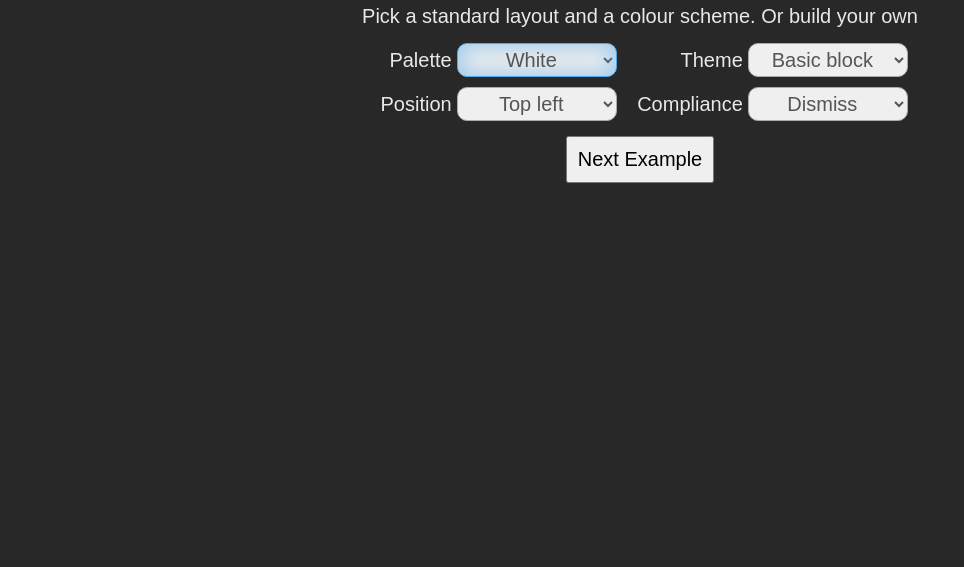
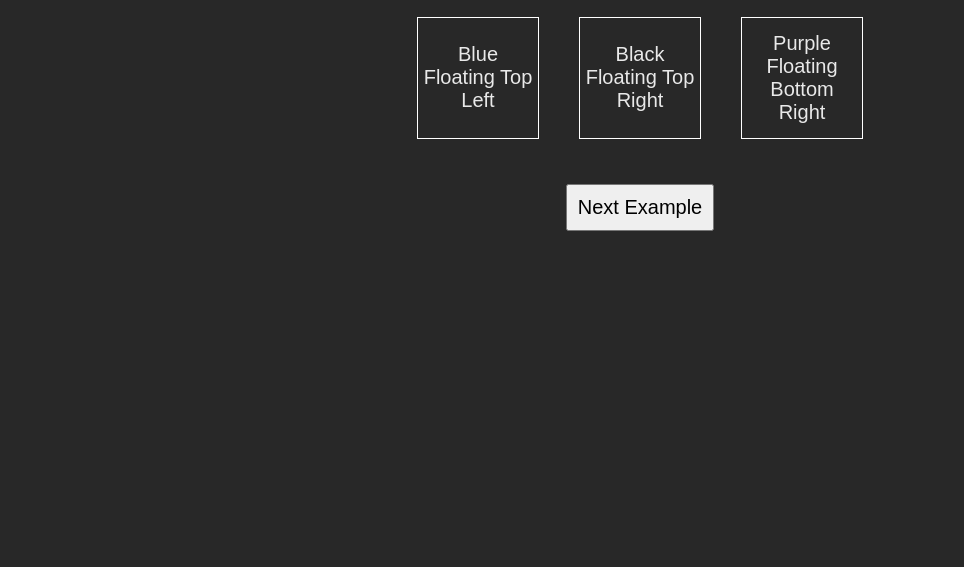
Before and after one commit to osano/cookieconsent, a website: page examples/example-1-themes.html in a window 1280 px wide. Shown: the part 424-991 px from the top of the page, without its empty margins (0-964 px from the left). After the commit the page ends 800 px from the top, so only its background shows below. Drawn offline with Linux system fonts and the light colour scheme; files that its build step writes are made by us from their sources.

Commit message:
changed example-1 to a lists of pre-configured pops

```diff
--- a/examples/example-1-themes.html
+++ b/examples/example-1-themes.html
@@ -14,6 +14,21 @@
     .example-window .selectbox {display: inline-block; width: 8em;}
   </style>
 
+  <script>
+    window.cookieconsent_examples = {
+      currentOpen: -1,
+      instances: [],
+      options: {
+        'Red Banner Top': {type: 'info', theme: 'basic-inline', palette: 'red', position: 'banner-top'},
+        'White Banner Top': {type: 'opt-out', theme: 'basic-inline', palette: 'white', position: 'banner-top'},
+        'Black Banner Bottom': {type: 'opt-in', theme: 'basic-inline', palette: 'black', position: 'banner-bottom'},
+        'Blue Floating Top Left': {type: 'info', theme: 'basic-block', palette: 'blue', position: 'top-left'},
+        'Black Floating Top Right': {type: 'opt-out', theme: 'basic-block', palette: 'black-orange', position: 'top-right'},
+        'Purple Floating Bottom Right': {type: 'opt-in', theme: 'basic-block', palette: 'purple-white', position: 'bottom-right'},
+      }
+    };
+  </script>
+
 <body role="document">
 
   <div class="center-outer fit">
@@ -22,27 +37,7 @@
         <h1>Standard themes</h1>
         <p>Pick a standard layout and a colour scheme. Or build your own</p>
 
-        <div class="popup-selector">
-          <div class="form-input">
-            <label>Palette</label>
-            <select id="palette" class="selectbox"></select>
-          </div>
-
-          <div class="form-input">
-            <label>Theme</label>
-            <select id="theme" class="selectbox"></select>
-          </div>
-
-          <div class="form-input">
-            <label>Position</label>
-            <select id="position" class="selectbox"></select>
-          </div>
-
-          <div class="form-input">
-            <label>Compliance</label>
-            <select id="compliance" class="selectbox"></select>
-          </div>
-        </div>
+        <ul class="example-selector"></ul>
 
         <div class="btn-group">
           <button onclick="javascript: window.location = './examples/example-2-custom-theme.html';">Next Example</button>
@@ -55,52 +50,42 @@
 <script src="src/cookieconsent.js"></script>
 <script>
 
-  (function (C, U) {
+  (function (C, E) {
 
-    // get the list of options for our select boxes
-    var userOptions = {
-      theme      : C.Popup.getThemes(),
-      palette    : C.Popup.getPalettes(),
-      compliance : C.Popup.getCompliances(),
-      position   : ['top-left', 'top-right', 'bottom-left', 'bottom-right', 'banner-top', 'banner-bottom'],
+    var examples = Object.keys(E.options);
+    var $selector = document.querySelector('.example-selector');
+
+    $selector.innerHTML = '<li class="container"><span class="inner">' + Object.keys(E.options).join('</span></li><li class="container"><span class="inner">') + '</span></li>';
+
+    $selector.onclick = function (e) {
+      var targ = e.target, item;
+
+      // This click event could have been called for any of the child elements.
+      // Out of these child elements, we want to find the closest LI element (the direct UL decendant).
+      while (targ.tagName != 'LI' && targ.parentNode) {
+        targ = targ.parentNode;
+      }
+
+      // if target is a direct child of $selector
+      if (targ.parentNode.isSameNode($selector)) {
+        var idx = Array.prototype.indexOf.call($selector.children, targ);
+
+        if (idx != E.currentOpen) {
+          if (E.currentOpen >= 0)
+            E.instances[E.currentOpen].close();
+
+          if (idx >= 0)
+            E.instances[idx].open();
+
+          E.currentOpen = idx;
+        }
+      }
     };
 
-    var $content = document.querySelector('.center-outer');
-
-    // create an object of elements indexed by their name i.e. `elems.theme` or `elems.palette`
-    var elems = U.createInputs(Object.keys(userOptions));
-
-    // fill the select box elements with the user options. use the `pretty` function to format each one
-    U.createSelects(elems, userOptions, U.formatSelectOptionsFromArray.bind(null, U.pretty));
-
-    // add an 'onchange' event to each element which calls `draw`
-    var updater = U.createUpdater(elems, draw.bind(null, '__cookieconsent_popup'))
-
-    updater(); // trigger the first update
-    elems.palette.focus(); // focus the first input
-
-    function draw (name, inputs) {
-      var options = getOptions(inputs);
-
-      if (!window[name]) {
-        window[name] = C.factory(options);
-      } else {
-        window[name].initialise(options);
-      }
-
-      window[name].open();
-      U.positionContent($content, window[name].element, options.position);
+    for (var i = 0, l = examples.length; i < l; ++i) {
+      E.instances[i] = C.factory(E.options[examples[i]]);
     }
 
-    function getOptions(inputs) {
-      return {
-        type: inputs.compliance,
-        theme: inputs.theme,
-        palette: inputs.palette,
-        position: inputs.position,
-      };
-    }
-
-  }(window.cookieconsent, window.cookieconsent_example_util));
+  }(window.cookieconsent, window.cookieconsent_examples));
 
 </script>
--- a/examples/style.css
+++ b/examples/style.css
@@ -10,7 +10,6 @@ body, html {
 
   height: 100%;
 }
-
 
 .example-window {
   text-align: center;
@@ -29,13 +28,30 @@ body, html {
   padding: .5em;
   font-size: 1em;
 }
-.example-window .btn-group {
-  margin: 0 0 1em 0;
-}
 .example-window label {
   text-align: right;
   display: inline-block;
   width: 6em;
+}
+
+.example-selector {
+  list-style: none;
+  padding: 0;
+}
+
+.example-selector>li {
+  display: inline-block;
+  height: 6em;
+  width: 6em;
+  border: 1px solid #fff;
+  text-align: center;
+  cursor: pointer;
+  margin: 1em;
+  overflow: hidden;
+}
+
+.example-selector>li:hover {
+  box-shadow: inset 0 0 40px 9px #222;
 }
 
 .selectbox {
@@ -52,16 +68,11 @@ body, html {
   border-color: #51a7e8;
   box-shadow: inset 0 0 1em .2em rgba(81, 167, 232, 0.5);
 }
-
-.form-input {
+.button:before {
+  content: '';
   display: inline-block;
-  margin: 0 0 .5em 0;
-}
-
-
-#cookie-widget {
-  border: 3px dashed black;
-  padding: 0 20px;
+  vertical-align: middle;
+  height: 100%;
 }
 
 
@@ -76,6 +87,20 @@ body, html {
   display:table-cell;
   vertical-align:middle;
   text-align: center;
+}
+
+
+.container:before {
+  content: "";
+  display: inline-block;
+  vertical-align: middle;
+  height: 100%;
+}
+
+.inner {
+  display: inline-block;
+  vertical-align: middle;
+  padding: 3px 5px;
 }
 
 
--- a/src/cookieconsent.js
+++ b/src/cookieconsent.js
@@ -326,7 +326,7 @@
         },
         'purple-white': {
           popup: {background: '#956cb9', text: '#fff', link: '#fff'},
-          button: {background: '#ffffff', border: '#ffffff', text: '#fff'},
+          button: {background: '#ffffff', border: '#ffffff', text: '#000'},
         },
       },
 
```
Also changed, not shown: build/cookieconsent.min.js.
